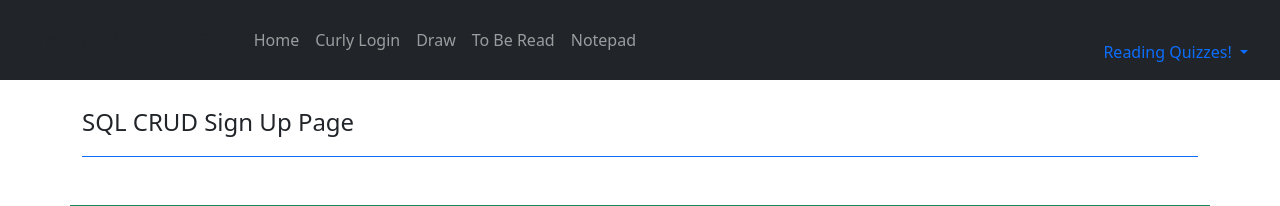
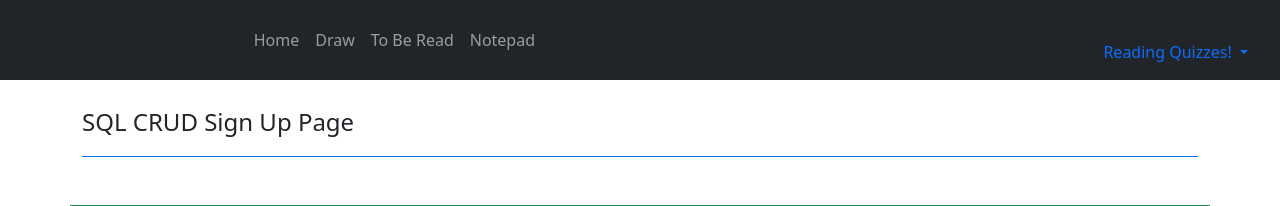
Before and after one commit to kamryns/curlycupboard3.0, a Flask app: page /crud/authorize/ in a window 1280 px wide. Shown: the top 206 px of the page. Run offline with Flask 2, Linux system fonts and the light colour scheme; some libraries are stand-ins or nearby versions.

Commit message:
took out login from navbar

```diff
--- a/templates/layouts/navbar.html
+++ b/templates/layouts/navbar.html
@@ -18,7 +18,6 @@
     <div class="collapse navbar-collapse" id="navbarNavAltMarkup">
         <ul class="navbar-nav">
             <li><a class="nav-link" href={{ url_for('index') }}>Home</a></li>
-            <li><a class="nav-link" href={{ url_for('crud.crud') }}>Curly Login</a></li>
             <li><a class="nav-link" href={{ url_for('draw') }}>Draw</a></li>
             <li><a class="nav-link" href={{ url_for('tbr') }}>To Be Read</a></li>
             <li><a class="nav-link" href={{ url_for('notepad') }}>Notepad</a></li>
```
